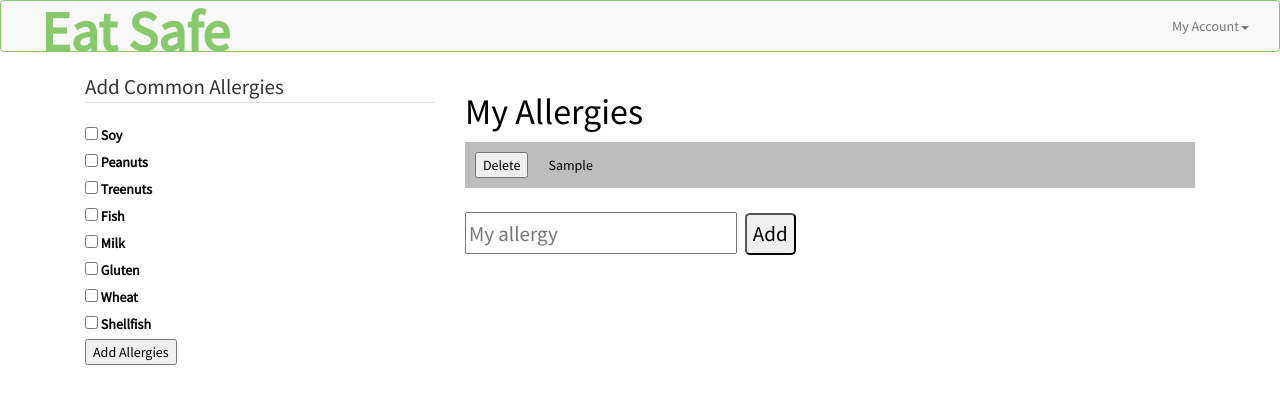
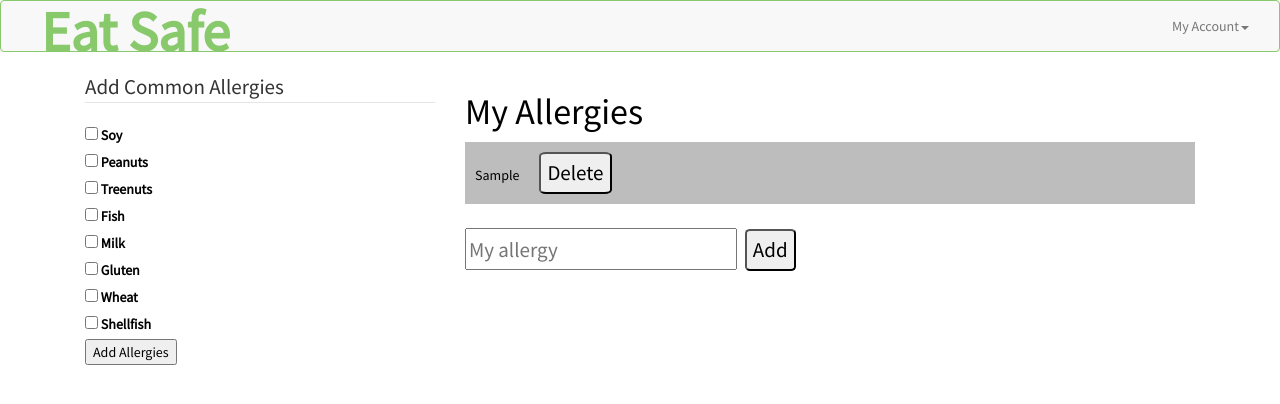
Before and after one commit to charliemj/tiny-froyo, a plain HTML site: page profile.html in a window 1280 px wide. Both pictures are taken after typing "Sample" into the empty fields and a click on the button "Add". Drawn offline with nearby package versions, Linux system fonts and the light colour scheme.

Commit message:
changed delete button

```diff
--- a/javascript/addAllergies.js
+++ b/javascript/addAllergies.js
@@ -6,7 +6,7 @@ $(document).ready(function(){
         $("#myAllergies").empty();//so we don't add repeats
 
         for(allergy of allergiesList){
-            $("#myAllergies").append('<div class="allergyRow" id="'+allergy+'"Row"><button class="deleteButton" id="'+allergy+'"'+'type="button">Delete</button><p class="allergyName">'+allergy+'</p></div>');
+            $("#myAllergies").append('<div class="allergyRow" id="'+allergy+'"Row"><p class="allergyName">'+allergy+'</p><button class="deleteButton" id="'+allergy+'"'+'type="button">Delete</button></div>');
         }
     };
 
--- a/stylesheets/profile.css
+++ b/stylesheets/profile.css
@@ -15,12 +15,12 @@
     display:none;
 }
 
-.profile #newAllergy, #submitNewAllergy{
+.profile #newAllergy, #submitNewAllergy, .deleteButton{
     height:2em;
     font-size:1.5em;
 }
 
-.profile #submitNewAllergy{
+.profile #submitNewAllergy,.deleteButton{
     margin:5px;
     border-radius: 10%;
 }
```
